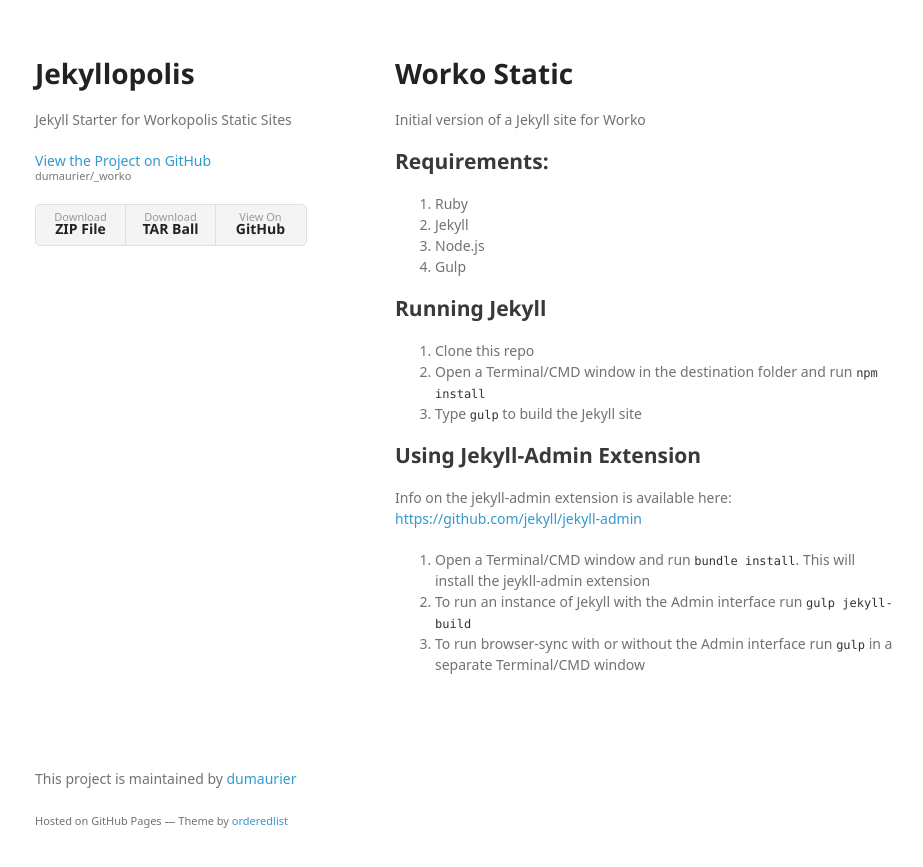
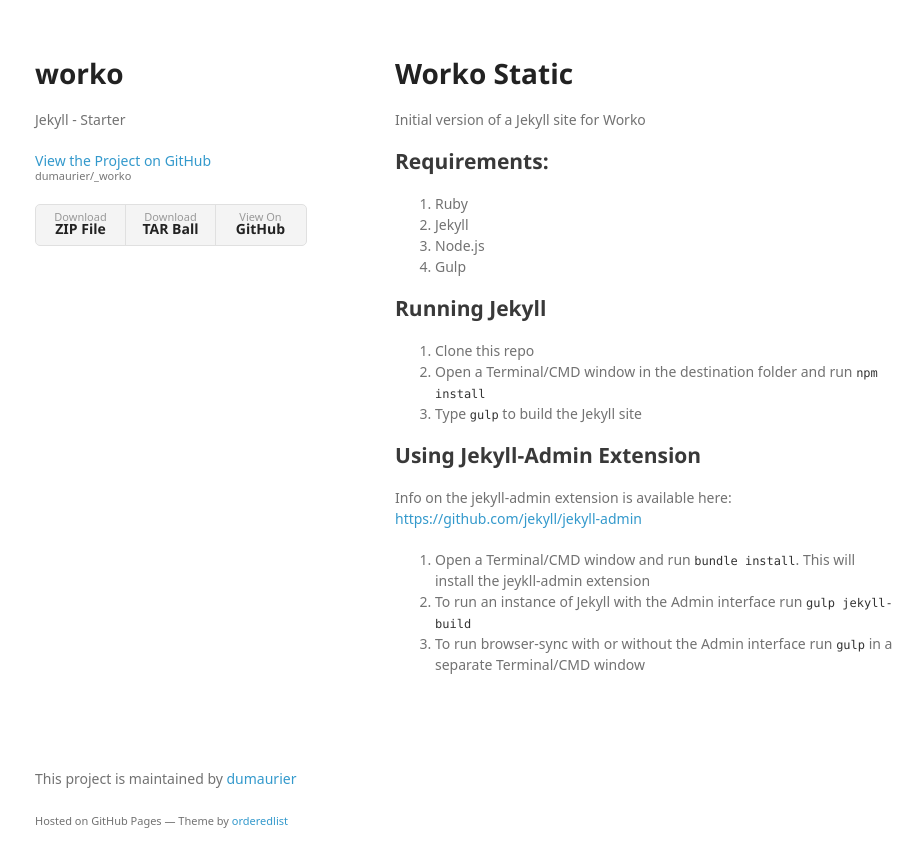
Before and after one commit to dumaurier/_worko, a Jekyll site: the page index.html, which Jekyll copies as it is, in a window 1280 px wide. Shown: the top 867 px of the page, without its empty margins (175-1098 px from the left). Built offline with Jekyll 4.4.1, drawn with Linux system fonts in a browser that asks for light colours; some web fonts are replaced.

Commit message:
Revert "Create master branch via GitHub"
This reverts commit a95428bef98b4d8d2fe489be296b07f820b7baa3.

```diff
--- a/index.html
+++ b/index.html
@@ -3,7 +3,7 @@
   <head>
     <meta charset="utf-8">
     <meta http-equiv="X-UA-Compatible" content="chrome=1">
-    <title>Jekyllopolis by dumaurier</title>
+    <title> worko by dumaurier</title>
 
     <link rel="stylesheet" href="stylesheets/styles.css">
     <link rel="stylesheet" href="stylesheets/github-light.css">
@@ -15,8 +15,8 @@
   <body>
     <div class="wrapper">
       <header>
-        <h1>Jekyllopolis</h1>
-        <p>Jekyll Starter for Workopolis Static Sites</p>
+        <h1> worko</h1>
+        <p>Jekyll - Starter</p>
 
         <p class="view"><a href="https://github.com/dumaurier/_worko">View the Project on GitHub <small>dumaurier/_worko</small></a></p>
 
--- a/params.json
+++ b/params.json
@@ -1,6 +1,6 @@
 {
-  "name": "Jekyllopolis",
-  "tagline": "Jekyll Starter for Workopolis Static Sites",
+  "name": " worko",
+  "tagline": "Jekyll - Starter",
   "body": "# Worko Static\r\n\r\nInitial version of a Jekyll site for Worko\r\n\r\n## Requirements:\r\n\r\n1. Ruby\r\n2. Jekyll\r\n3. Node.js\r\n4. Gulp\r\n\r\n## Running Jekyll\r\n\r\n1. Clone this repo\r\n2. Open a Terminal/CMD window in the destination folder and run `npm install`\r\n3. Type `gulp` to build the Jekyll site\r\n\r\n## Using Jekyll-Admin Extension\r\n\r\nInfo on the jekyll-admin extension is available here: https://github.com/jekyll/jekyll-admin\r\n\r\n1. Open a Terminal/CMD window and run `bundle install`. This will install the jeykll-admin extension\r\n2. To run an instance of Jekyll with the Admin interface run `gulp jekyll-build`\r\n3. To run browser-sync with or without the Admin interface run `gulp` in a separate Terminal/CMD window\r\n\r\n\r\n\r\n\r\n\r\n",
   "note": "Don't delete this file! It's used internally to help with page regeneration."
 }
```
